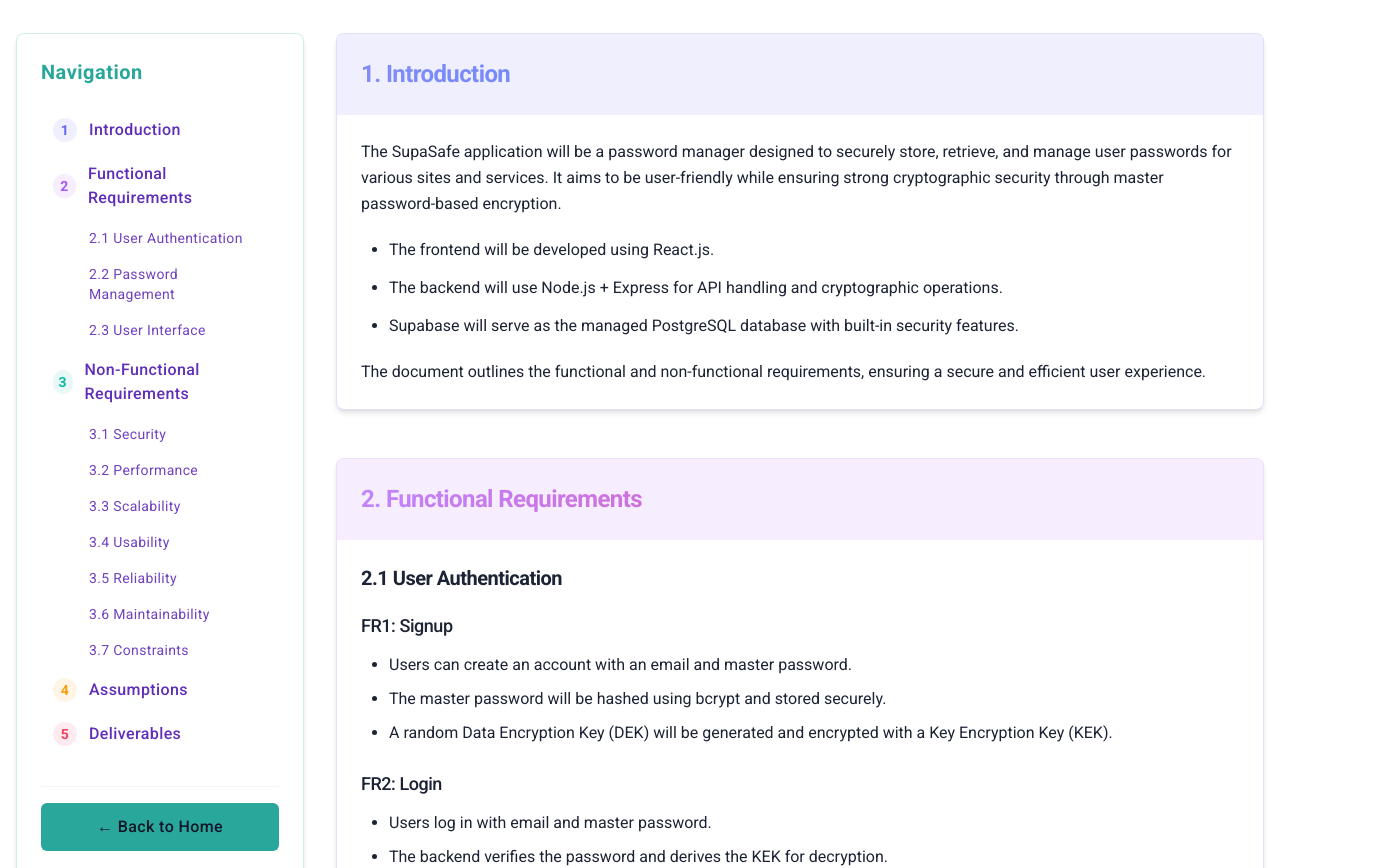
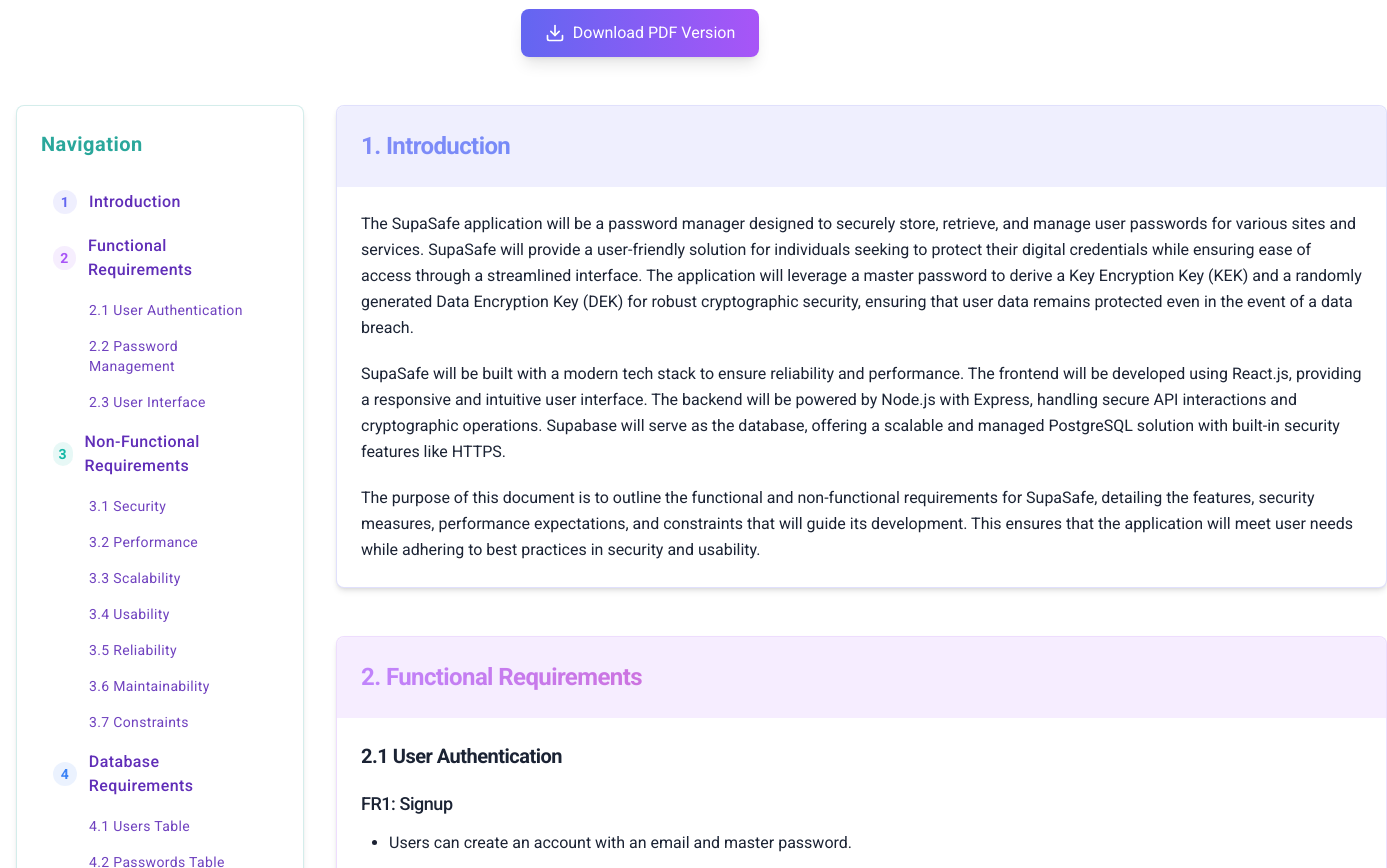
Before and after one commit to Ahmed0Tawfik/Showcase-static, a Next.js app: page /srs in a window 1280 px wide. Shown: the part 140-1008 px from the top of the page, 1387 px wide, since content can reach past the window. Built offline with nearby package versions, Linux system fonts and the light colour scheme.

Commit message:
Changed SRS page

```diff
--- a/app/page.tsx
+++ b/app/page.tsx
@@ -192,10 +192,26 @@ export default function Home() {
 
         <TabsContent value="srs" className="border rounded-lg p-4">
           <h3 className="text-xl font-bold mb-4">Software Requirements Specification</h3>
-          <p className="mb-4">The SRS document outlines the requirements and specifications for the SupaSafe password manager application.</p>
-          <Link href="/srs">
-            <Button className="w-full">View Full SRS Document</Button>
-          </Link>
+          <p className="mb-6">The SRS document outlines the requirements and specifications for the SupaSafe password manager application.</p>
+          <div className="space-y-4">
+            <Link href="/srs">
+              <Button className="w-full mb-4">View Full SRS Document</Button>
+            </Link>
+            <div className="flex items-center justify-between p-4 bg-accent/10 rounded-lg">
+              <div>
+                <h4 className="font-semibold mb-1">Download PDF Version</h4>
+                <p className="text-sm text-muted-foreground">Version 1.2 - March 25, 2025</p>
+              </div>
+              <a
+                href="https://8ipmaucinc3dz1l7.public.blob.vercel-storage.com/25-3-2025_SRS_v1.2-pEtvpdBxkR4uDaW53KDJX8UdOSzUEa.pdf"
+                target="_blank"
+                rel="noopener noreferrer"
+                className="inline-flex items-center px-4 py-2 bg-primary text-primary-foreground rounded-md hover:bg-primary/90 transition-colors"
+              >
+                Download PDF
+              </a>
+            </div>
+          </div>
         </TabsContent>
       </Tabs>
 
@@ -226,7 +242,7 @@ export default function Home() {
           <CardContent>
             <div className="relative h-[300px] w-full">
               <Image
-                src="https://hebbkx1anhila5yf.public.blob.vercel-storage.com/ERD-Rkj3z3kVeMoFL9ocBy8dz20TTERhCH.png"
+                src="https://8ipmaucinc3dz1l7.public.blob.vercel-storage.com/ERD-CdrDAMTjwFCQQ2NbJQAt54ceJ5eO6j.png"
                 alt="Entity Relationship Diagram"
                 fill
                 className="object-contain"
--- a/app/srs/page.tsx
+++ b/app/srs/page.tsx
@@ -5,7 +5,20 @@ export default function SRSPage() {
     <div className="container mx-auto py-10 px-4 antialiased">
       <header className="mb-12 text-center">
         <h1 className="text-4xl font-bold mb-3 bg-gradient-to-r from-indigo-400 via-purple-500 to-pink-400 text-transparent bg-clip-text gradient-text tracking-tight leading-tight">SupaSafe Requirements Document</h1>
-        <p className="text-muted-foreground max-w-2xl mx-auto text-lg">Version 1.0 - March 24, 2025</p>
+        <p className="text-muted-foreground max-w-2xl mx-auto text-lg mb-6">Version 1.2 - March 25, 2025</p>
+        <a
+          href="https://8ipmaucinc3dz1l7.public.blob.vercel-storage.com/25-3-2025_SRS_v1.2-pEtvpdBxkR4uDaW53KDJX8UdOSzUEa.pdf"
+          target="_blank"
+          rel="noopener noreferrer"
+          className="inline-flex items-center gap-2 px-6 py-3 bg-gradient-to-r from-indigo-500 to-purple-500 text-white rounded-lg hover:opacity-90 transition-all duration-200 shadow-lg hover:shadow-xl"
+        >
+          <svg xmlns="http://www.w3.org/2000/svg" width="20" height="20" viewBox="0 0 24 24" fill="none" stroke="currentColor" strokeWidth="2" strokeLinecap="round" strokeLinejoin="round">
+            <path d="M21 15v4a2 2 0 0 1-2 2H5a2 2 0 0 1-2-2v-4"/>
+            <polyline points="7 10 12 15 17 10"/>
+            <line x1="12" y1="15" x2="12" y2="3"/>
+          </svg>
+          Download PDF Version
+        </a>
       </header>
 
       <div className="flex flex-col md:flex-row gap-8">
@@ -65,13 +78,27 @@ export default function SRSPage() {
                 </a>
               </div>
 
+              <a href="#database-requirements" className="group flex items-center py-2 px-3 rounded-md hover:bg-accent/10 text-primary hover:text-primary transition-colors text-base font-medium tracking-wide">
+                <span className="w-6 h-6 flex items-center justify-center rounded-full bg-blue-500/10 text-blue-500 mr-3 text-sm font-semibold group-hover:bg-blue-500/20 transition-colors">4</span>
+                Database Requirements
+              </a>
+
+              <div className="pl-9 space-y-1 mt-1">
+                <a href="#users-table" className="block py-1.5 px-3 hover:bg-accent/10 text-primary/90 hover:text-primary transition-colors text-sm tracking-wide rounded-md">
+                  4.1 Users Table
+                </a>
+                <a href="#passwords-table" className="block py-1.5 px-3 hover:bg-accent/10 text-primary/90 hover:text-primary transition-colors text-sm tracking-wide rounded-md">
+                  4.2 Passwords Table
+                </a>
+              </div>
+
               <a href="#assumptions" className="group flex items-center py-2 px-3 rounded-md hover:bg-accent/10 text-primary hover:text-primary transition-colors text-base font-medium tracking-wide">
-                <span className="w-6 h-6 flex items-center justify-center rounded-full bg-amber-500/10 text-amber-500 mr-3 text-sm font-semibold group-hover:bg-amber-500/20 transition-colors">4</span>
+                <span className="w-6 h-6 flex items-center justify-center rounded-full bg-amber-500/10 text-amber-500 mr-3 text-sm font-semibold group-hover:bg-amber-500/20 transition-colors">5</span>
                 Assumptions
               </a>
 
               <a href="#deliverables" className="group flex items-center py-2 px-3 rounded-md hover:bg-accent/10 text-primary hover:text-primary transition-colors text-base font-medium tracking-wide">
-                <span className="w-6 h-6 flex items-center justify-center rounded-full bg-rose-500/10 text-rose-500 mr-3 text-sm font-semibold group-hover:bg-rose-500/20 transition-colors">5</span>
+                <span className="w-6 h-6 flex items-center justify-center rounded-full bg-rose-500/10 text-rose-500 mr-3 text-sm font-semibold group-hover:bg-rose-500/20 transition-colors">6</span>
                 Deliverables
               </a>
             </nav>
@@ -93,15 +120,13 @@ export default function SRSPage() {
               </CardHeader>
               <CardContent className="space-y-5 p-6 text-base leading-relaxed tracking-normal">
                 <p className="text-foreground/95">
-                  The SupaSafe application will be a password manager designed to securely store, retrieve, and manage user passwords for various sites and services. It aims to be user-friendly while ensuring strong cryptographic security through master password-based encryption.
+                  The SupaSafe application will be a password manager designed to securely store, retrieve, and manage user passwords for various sites and services. SupaSafe will provide a user-friendly solution for individuals seeking to protect their digital credentials while ensuring ease of access through a streamlined interface. The application will leverage a master password to derive a Key Encryption Key (KEK) and a randomly generated Data Encryption Key (DEK) for robust cryptographic security, ensuring that user data remains protected even in the event of a data breach.
                 </p>
-                <ul className="list-disc pl-7 space-y-3">
-                  <li className="text-foreground/95">The frontend will be developed using React.js.</li>
-                  <li className="text-foreground/95">The backend will use Node.js + Express for API handling and cryptographic operations.</li>
-                  <li className="text-foreground/95">Supabase will serve as the managed PostgreSQL database with built-in security features.</li>
-                </ul>
                 <p className="text-foreground/95">
-                  The document outlines the functional and non-functional requirements, ensuring a secure and efficient user experience.
+                  SupaSafe will be built with a modern tech stack to ensure reliability and performance. The frontend will be developed using React.js, providing a responsive and intuitive user interface. The backend will be powered by Node.js with Express, handling secure API interactions and cryptographic operations. Supabase will serve as the database, offering a scalable and managed PostgreSQL solution with built-in security features like HTTPS.
+                </p>
+                <p className="text-foreground/95">
+                  The purpose of this document is to outline the functional and non-functional requirements for SupaSafe, detailing the features, security measures, performance expectations, and constraints that will guide its development. This ensures that the application will meet user needs while adhering to best practices in security and usability.
                 </p>
               </CardContent>
             </Card>
@@ -278,15 +303,62 @@ export default function SRSPage() {
             </Card>
           </section>
 
+          <section id="database-requirements" className="mb-12">
+            <Card className="border-blue-500/20 shadow-md overflow-hidden">
+              <CardHeader className="bg-blue-500/10 rounded-t-lg py-6">
+                <CardTitle className="text-2xl bg-gradient-to-r from-blue-400 to-indigo-500 text-transparent bg-clip-text gradient-text tracking-tight leading-snug">4. Database Requirements</CardTitle>
+              </CardHeader>
+              <CardContent className="space-y-8 p-6 text-base leading-relaxed tracking-normal">
+                <div id="users-table">
+                  <h3 className="text-xl font-semibold mb-5 tracking-tight text-foreground/95">4.1 Users Table</h3>
+                  <p className="mb-4">The users table in Supabase shall store user authentication and encryption data as follows:</p>
+                  <pre className="bg-muted p-4 rounded-lg overflow-x-auto text-sm">
+                    {`CREATE TABLE Users (
+    ID UUID PRIMARY KEY DEFAULT gen_random_uuid(),  -- GUID primary key (FR1)
+    Email VARCHAR(255) UNIQUE NOT NULL,
+    HashedPass VARCHAR(60) NOT NULL,                -- Bcrypt output for master password hashing (NFR1)
+    Salt VARCHAR(24) NOT NULL,                      -- Base64-encoded 16-byte salt for PBKDF2 KEK derivation (NFR2)
+    LastUpdate TIMESTAMP DEFAULT NOW(),
+    CreationDate TIMESTAMP DEFAULT NOW(),
+    EncryptedDEK VARCHAR(44) NOT NULL,              -- Base64-encoded 32-byte encrypted DEK (NFR3)
+    DEKIV VARCHAR(24) NOT NULL,                     -- Base64-encoded 16-byte IV for DEK encryption (NFR3)
+    KEYCreationDate TIMESTAMP DEFAULT NOW()
+);`}
+                  </pre>
+                </div>
+
+                <div id="passwords-table">
+                  <h3 className="text-xl font-semibold mb-5 tracking-tight text-foreground/95">4.2 Passwords Table</h3>
+                  <p className="mb-4">The passwords table in Supabase shall store encrypted user passwords as follows:</p>
+                  <pre className="bg-muted p-4 rounded-lg overflow-x-auto text-sm">
+                    {`CREATE TABLE Passwords (
+    ID UUID PRIMARY KEY DEFAULT gen_random_uuid(),    -- GUID primary key
+    UserID UUID NOT NULL,                             -- Foreign key referencing Users.ID (FR4)
+    IV VARCHAR(24) NOT NULL,                          -- Base64-encoded 16-byte IV for AES-256-CBC (NFR3)
+    Username VARCHAR(100) NOT NULL,
+    EncryptedPass VARCHAR(44) NOT NULL,               -- Base64-encoded 32-byte encrypted password (NFR3)
+    SiteName VARCHAR(100) NOT NULL,
+    LastUpdate TIMESTAMP DEFAULT NOW(),
+    CreationDate TIMESTAMP DEFAULT NOW(),
+    WebsiteURL TEXT,
+    FOREIGN KEY (UserID) REFERENCES Users(ID),
+    CONSTRAINT unique_user_username UNIQUE (UserID, Username)  -- Ensures username is unique per user
+);`}
+                  </pre>
+                </div>
+              </CardContent>
+            </Card>
+          </section>
+
           <section id="assumptions" className="mb-12">
             <Card className="border-amber-500/20 shadow-md overflow-hidden">
               <CardHeader className="bg-amber-500/10 rounded-t-lg py-6">
-                <CardTitle className="text-2xl bg-gradient-to-r from-amber-400 to-yellow-500 text-transparent bg-clip-text gradient-text tracking-tight leading-snug">4. Assumptions</CardTitle>
+                <CardTitle className="text-2xl bg-gradient-to-r from-amber-400 to-yellow-500 text-transparent bg-clip-text gradient-text tracking-tight leading-snug">5. Assumptions</CardTitle>
               </CardHeader>
               <CardContent className="p-6 text-base leading-relaxed tracking-normal">
                 <ul className="list-disc pl-7 space-y-2">
-                  <li className="text-foreground/95">Users have modern web browsers.</li>
-                  <li className="text-foreground/95">Supabase's free tier will be sufficient.</li>
+                  <li className="text-foreground/95">Users have access to modern web browsers (e.g., Chrome, Firefox).</li>
+                  <li className="text-foreground/95">Supabase's free tier (500 MB storage, 2 GB bandwidth/month) will suffice for hosting and storage needs.</li>
                 </ul>
               </CardContent>
             </Card>
@@ -295,12 +367,12 @@ export default function SRSPage() {
           <section id="deliverables" className="mb-12">
             <Card className="border-rose-500/20 shadow-md overflow-hidden">
               <CardHeader className="bg-rose-500/10 rounded-t-lg py-6">
-                <CardTitle className="text-2xl bg-gradient-to-r from-rose-400 to-red-500 text-transparent bg-clip-text gradient-text tracking-tight leading-snug">5. Deliverables</CardTitle>
+                <CardTitle className="text-2xl bg-gradient-to-r from-rose-400 to-red-500 text-transparent bg-clip-text gradient-text tracking-tight leading-snug">6. Deliverables</CardTitle>
               </CardHeader>
               <CardContent className="p-6 text-base leading-relaxed tracking-normal">
                 <ul className="list-disc pl-7 space-y-2">
-                  <li className="text-foreground/95">Fully functional SupaSafe application deployed to Vercel/Heroku.</li>
-                  <li className="text-foreground/95">Source code on GitHub with setup instructions.</li>
+                  <li className="text-foreground/95">Fully functional SupaSafe application deployed to Vercel/Heroku with Supabase integration.</li>
+                  <li className="text-foreground/95">Source code hosted on GitHub with a README for setup instructions, including Supabase configuration.</li>
                 </ul>
               </CardContent>
             </Card>
```
Also changed, not shown: public/ERD.png (added).
